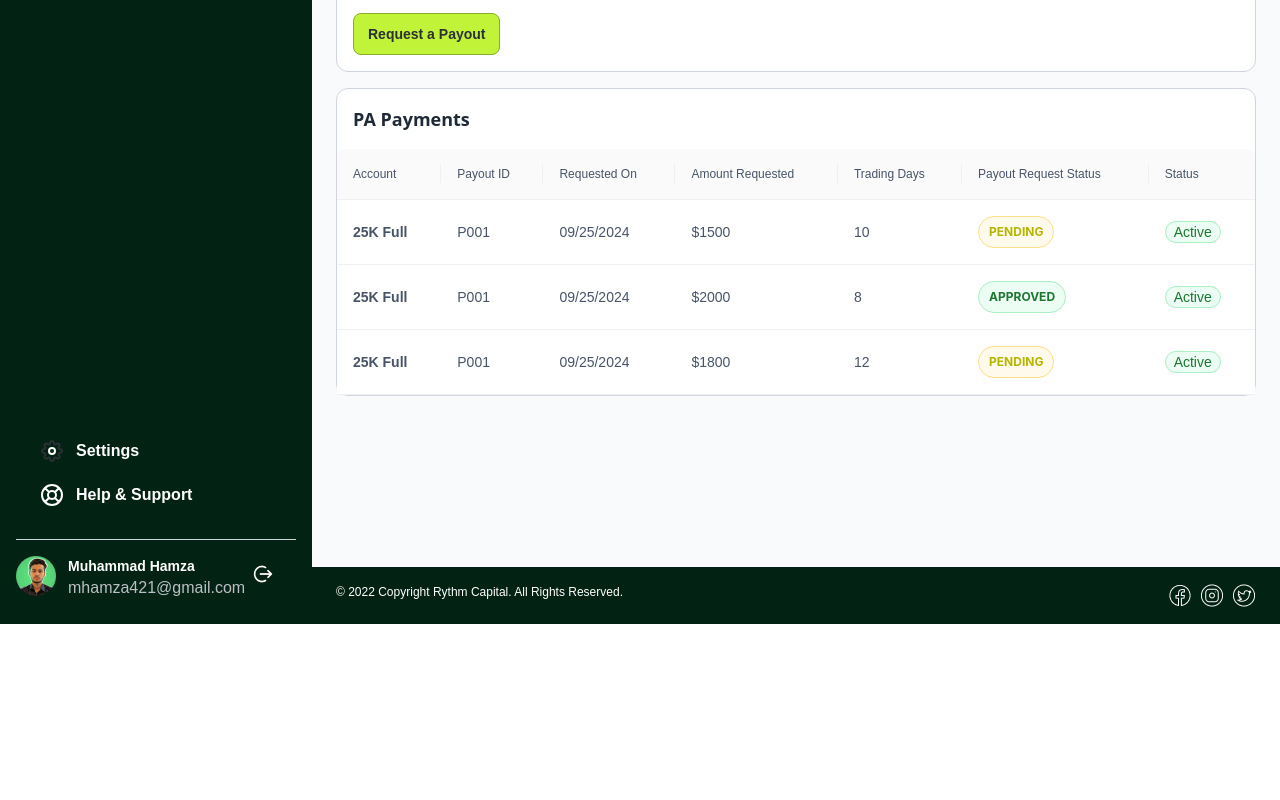
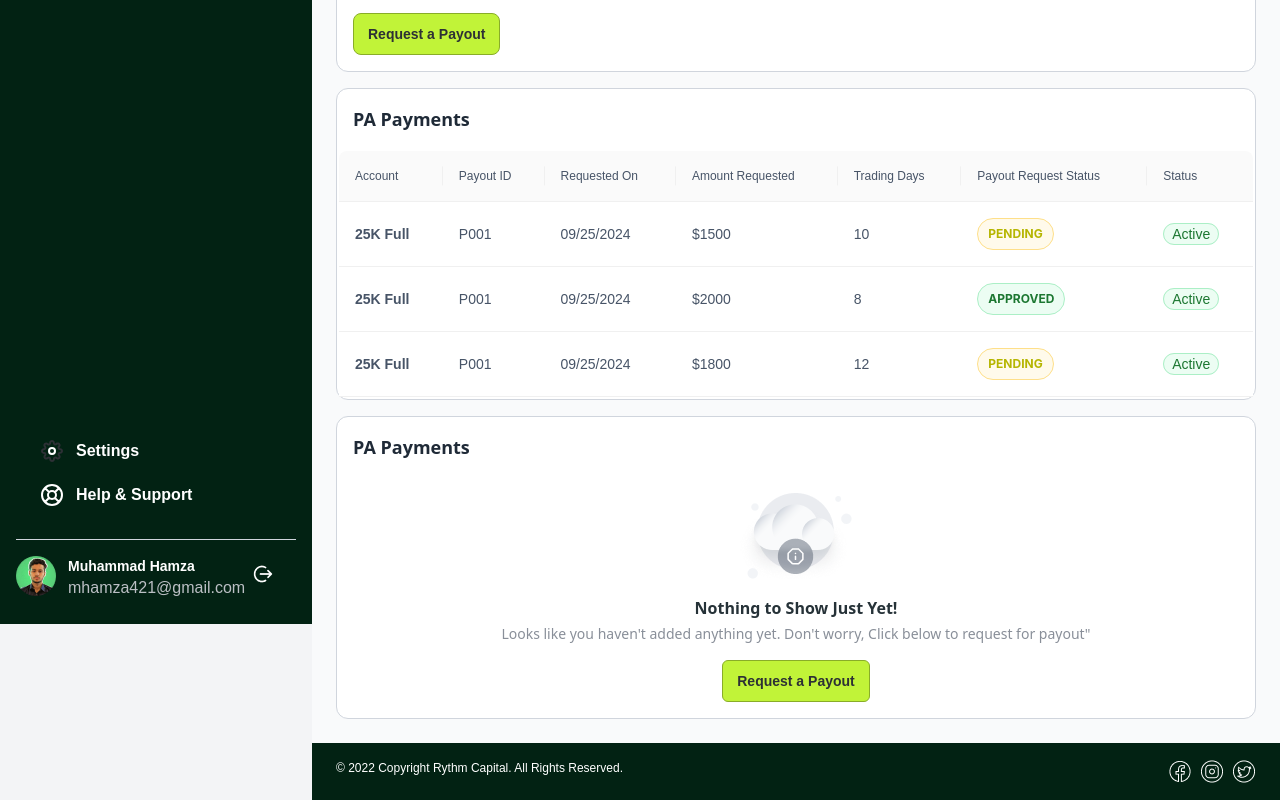
Before and after one commit to mudasaryaqoob1/rhythm-capital-, a Next.js app: page /requestpayout in a window 1280 px wide. Shown: the part 796-1596 px from the top of the page. Before the commit the page ends 1420 px from the top, so only its background shows below. Built offline with nearby package versions, Linux system fonts and the light colour scheme.

Commit message:
files add

```diff
--- a/src/app/(pages)/(auth)/requestpayout/page.tsx
+++ b/src/app/(pages)/(auth)/requestpayout/page.tsx
@@ -20,9 +20,10 @@ const PayoutMethod = () => {
      <div className=" w-full max-w-[1128px] ">
             <TopBar />
           </div>
+
     {/* Main Content */}
     <div className="flex-grow p-6 bg-gray-50">
-        <div className="flex flex-col md:flex-row gap-3 md:gap-0 justify-between items-center">
+        <div className="flex flex-col md:flex-row gap-3 md:gap-0 justify-between md:items-center">
           <div className="">
             <h1 className="text-[24px] text-[#1F2A37] leading-[32px] font-bold">
               Request Payout
@@ -326,17 +327,53 @@ const PayoutMethod = () => {
                 PA Payments
               </h1>
             </div>
-            <div className="">
+            <div className="p-[2px]">
               <RequestPayoutTable />
             </div>
           </div>
         </div>
+        <div className="mt-4 rounded-xl border-[1px] bg-white border-[#D0D5DD]">
+          <div className="">
+            <div className=" p-4 ">
+              <h1 className="text-[18px] text-[#1F2A37] leading-[28px] font-bold">
+                PA Payments
+              </h1>
             </div>
-      {/* bootom bar footer  */}
+            <div className=" p-4 flex items-center justify-center">
+             <div className=" flex flex-col justify-center gap-4 items-center">
              <div className="">
+              <img src="/requestPyouts/Illustration.png" alt="" />
+             </div>
+             <div className="">
+             <h1 className="text-[16px] text-center text-[#263238] leading-[24px] font-bold">
+             Nothing to Show Just Yet!
+              </h1>
+              <h1 className="text-[14px] pt-1 text-center text-[#898F99] leading-[20px] font-normal">
+              Looks like you haven't added anything yet. Don't worry, Click below to request for payout"
+              </h1>
+             </div>
+             <div className="">
+             <Link href="/">
+                  <button className="py-[10px] border-[1px] border-[#89AD28] bg-[#c1f338] hover:bg-[#9dc72c] transition-all duration-1000 transform font-urbanist font-semibold text-[14px] leading-[20px] text-[#2D3035]  rounded-md px-[10px] md:px-[14px]">
+                    Request a Payout
+                  </button>
+                </Link>
+             </div>
+
+             </div>
+
+            </div>
+          </div>
+        </div>
+      </div>
+    {/* fotter  */}
     <BottomBar />
   </div>
-    </div>
+
+
+
+
+
   );
 };
 export default PayoutMethod;
```
Also changed, not shown: public/requestPyouts/Illustration.png (added). Lines whose indentation alone changed are shown as unchanged.
